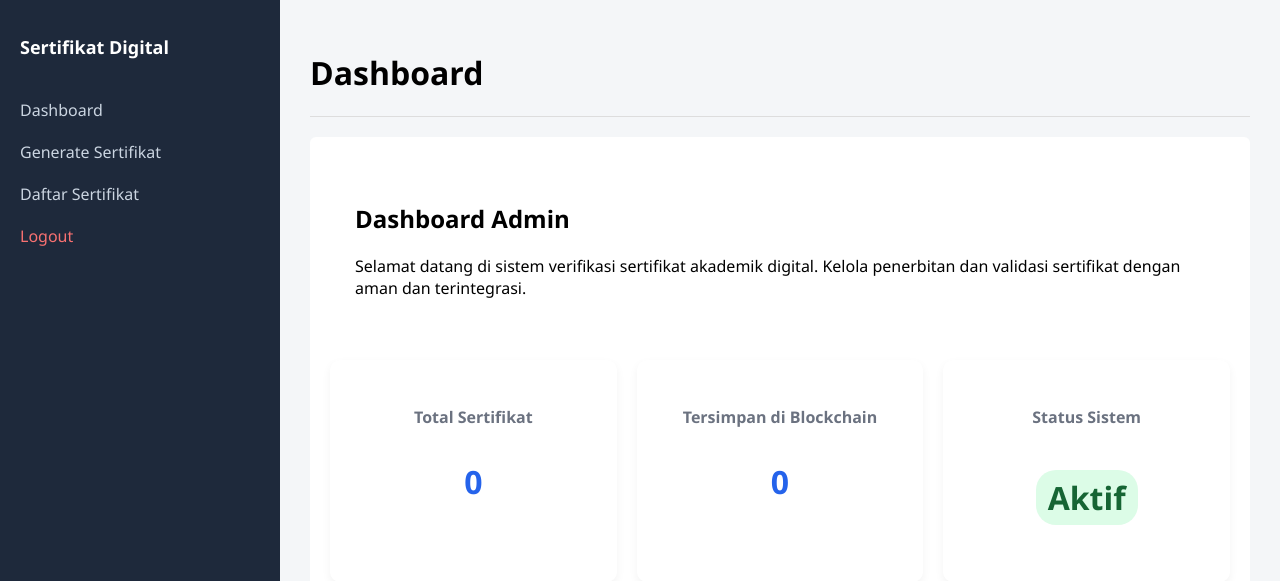
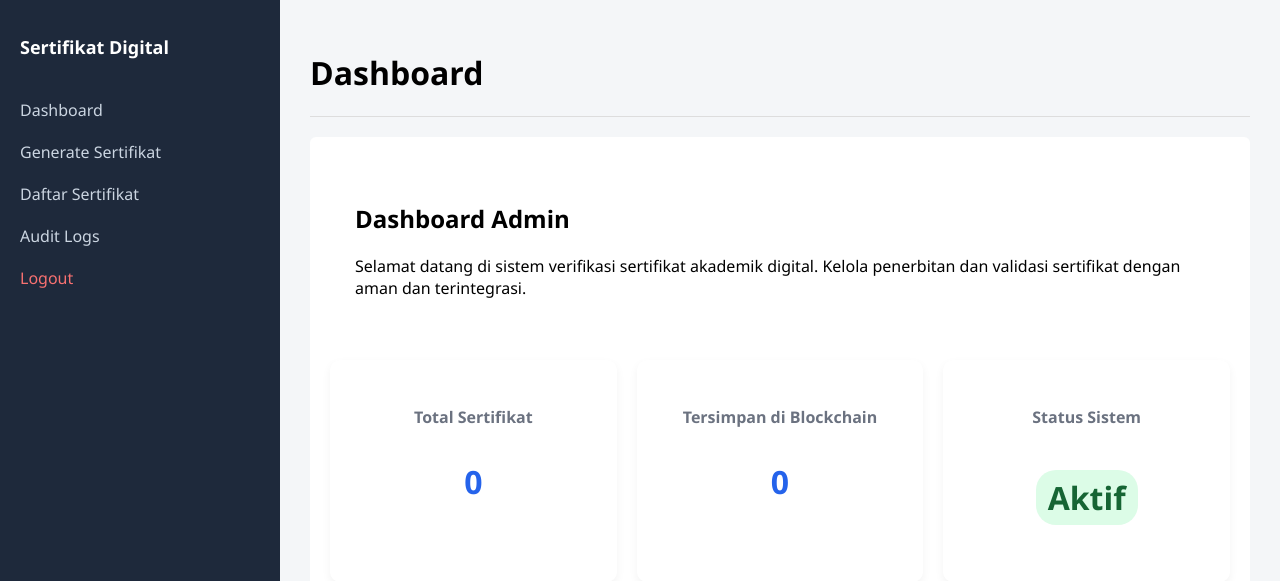
Before and after one commit to ANazmuddin/backend_sertiSah_app, a FastAPI app: page /dashboard in a window 1280 px wide. Shown: the top 581 px of the page. Run offline with FastAPI, Linux system fonts and the light colour scheme; the visitor is signed in with stand-in values (Sample User, id 1); parts of the project's set-up code (start-up, migrations or seed data) failed here and were passed over.

Commit message:
update logic templates

```diff
--- a/templates/base.html
+++ b/templates/base.html
@@ -15,6 +15,7 @@
       <a href="/dashboard">Dashboard</a>
       <a href="/generate">Generate Sertifikat</a>
       <a href="/certificates">Daftar Sertifikat</a>
+      <a href="/audit-logs">Audit Logs</a>
       <a href="/logout" class="logout">Logout</a>
     </nav>
   </aside>
```
